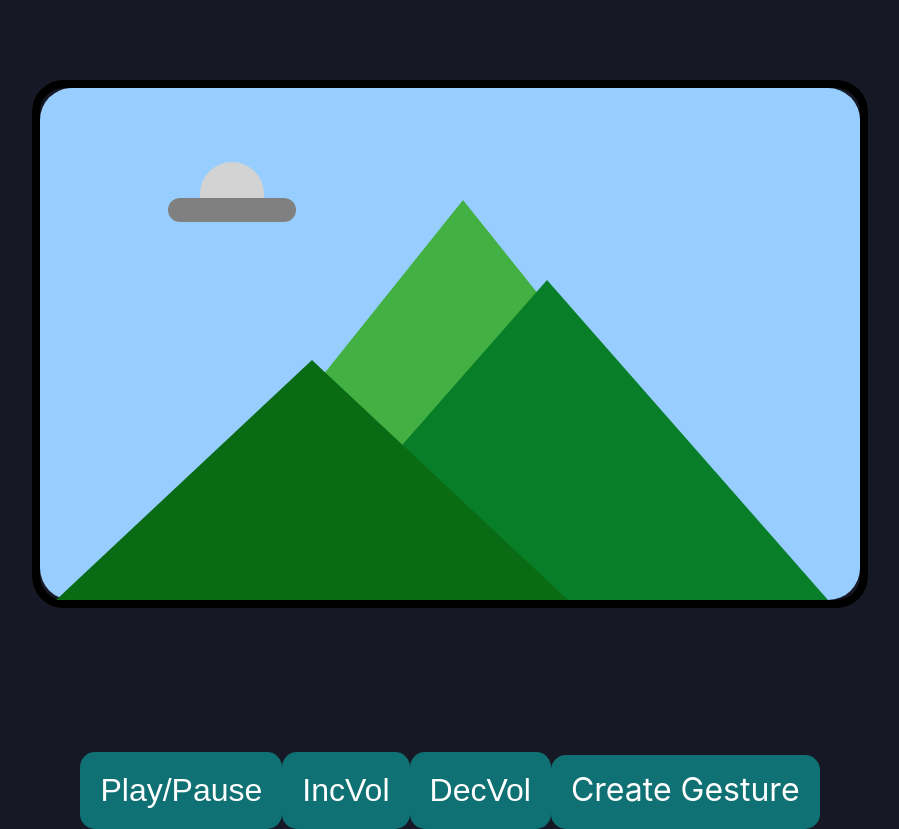
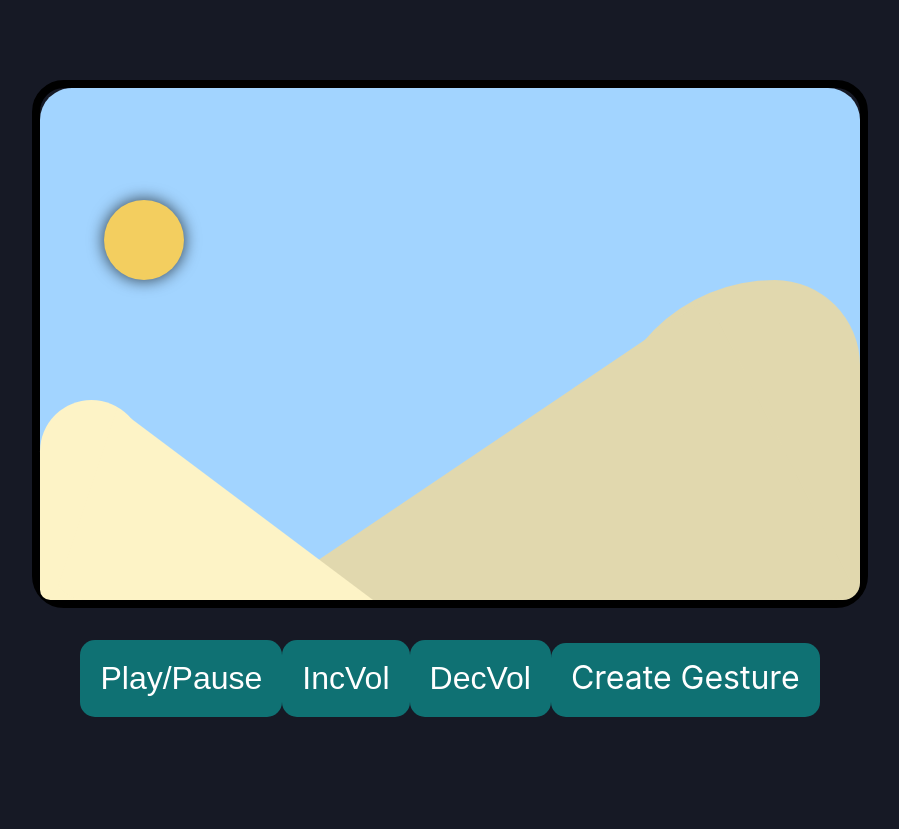
Before and after one commit to ethantorone/Jesture, a React (Create React App) app in the folder jesture-frontend/: page / in a window 1280 px wide. Shown: the whole page, without its empty margins (190-1089 px from the left). After the commit the page ends 800 px from the top, so only its background shows below. Built offline with nearby package versions, Linux system fonts and the light colour scheme.

Commit message:
implemented desert

```diff
--- /dev/null
+++ b/jesture-frontend/src/Components/Biomes/Desert.css
@@ -0,0 +1,72 @@
+:root {
+    --sand: rgb(253, 243, 198);
+    --dark-sand: rgb(225, 216, 174);
+    --sky: rgb(162, 212, 255);
+    --sun: rgb(243, 206, 95);
+}
+
+.sun {
+    margin-left: 5vw;
+    height: 5rem;
+    width: 5rem;
+    align-self: start;
+    justify-self: start;
+    background-color: var(--sun);
+    z-index: 8;
+    border-radius: 5rem;
+    animation: 4s infinite alternate sun;
+    animation-timing-function: linear;
+}
+
+@keyframes sun {
+    0%{
+        box-shadow: 0px 0px 5px 1px rgba(0, 0, 0, 0.4);
+    }
+    100%{
+        box-shadow: 0px 0px 20px 1px rgba(0, 0, 0, 0.8);
+    }
+}
+
+.desert {
+    background-color: var(--sky);
+    height: inherit;
+    width: inherit;
+    border-radius: inherit;
+    position: inherit;
+    display: flex;
+    flex-direction: column-reverse;
+}
+
+.left-peak {
+    height: 25vh;
+    width: 8vw;
+    background-color: var(--sand);
+    border-radius: 10rem 10rem 0 2rem;
+    position: absolute;
+}
+
+.left-slope {
+    border-bottom: 24vh solid var(--sand);
+    border-left: 5vw solid transparent;
+    border-right: 20vw solid transparent;
+    position: absolute;
+    left: 1vw;
+    border-radius: 0 0 0 2rem;
+}
+
+.right-peak {
+    height: 40vh;
+    width: 20vw;
+    background-color: var(--dark-sand);
+    border-radius: 20rem 10rem 2rem 0;
+    align-self: end;
+}
+
+.right-slope {
+    border-bottom: 37.8vh solid var(--dark-sand);
+    border-left: 35vw solid transparent;
+    border-right: 12vw solid transparent;
+    position: absolute;
+    align-self: end;
+    border-radius: 0 0 2rem 0;
+}
--- /dev/null
+++ b/jesture-frontend/src/Components/Biomes/Desert.js
@@ -0,0 +1,16 @@
+import './Desert.css'
+
+function Desert() {
+    return (
+        <div className='desert'>
+            <div className='right-peak'></div>
+            <div className='right-slope'></div>
+            <div className='left-peak'></div>
+            <div className='left-slope'></div>
+            <div className='sun'></div>
+
+        </div>
+    )
+}
+
+export default Desert;
--- a/jesture-frontend/src/Components/RoomSim.js
+++ b/jesture-frontend/src/Components/RoomSim.js
@@ -5,11 +5,13 @@ import Cup from './Entities/Cup';
 import Snowy from './Biomes/Snowy';
 import Jungle from './Biomes/Jungle';
 import Hills from './Biomes/Hills';
+import Desert from './Biomes/Desert';
 
 const biomes = {
     "Snowy": <Snowy></Snowy>,
     "Jungle": <Jungle></Jungle>,
-    "Hills": <Hills></Hills>
+    "Hills": <Hills></Hills>,
+    "Desert": <Desert></Desert>
 }
 
 function RoomSim(props) {
@@ -17,7 +19,7 @@ function RoomSim(props) {
     const [volume, setVolume] = useState(1)
     const [url, setUrl] = useState('https://youtu.be/Km71Rr9K-Bw')
     const [backgroundStlye, setBackgroundStyle] = useState("background-color:")
-    const [biome, setBiome] = useState("Hills")
+    const [biome, setBiome] = useState("Desert")
 
     const togglePlay = (e) => {
         setPlaying(!playing)
--- a/jesture-frontend/src/Components/RoomSim.modules.css
+++ b/jesture-frontend/src/Components/RoomSim.modules.css
@@ -10,13 +10,13 @@
 
 .button-container {
     position: absolute;
-    margin-top: 47rem;
+    margin-top: 80vh;
 }
 
 .window {
     width: 64vw;
     height: 64vh;
-    margin-top: 5rem;
+    margin-top: 10vh;
     border-style: solid;
     border-color: #000000;
     border-width: 0.5rem;
```
